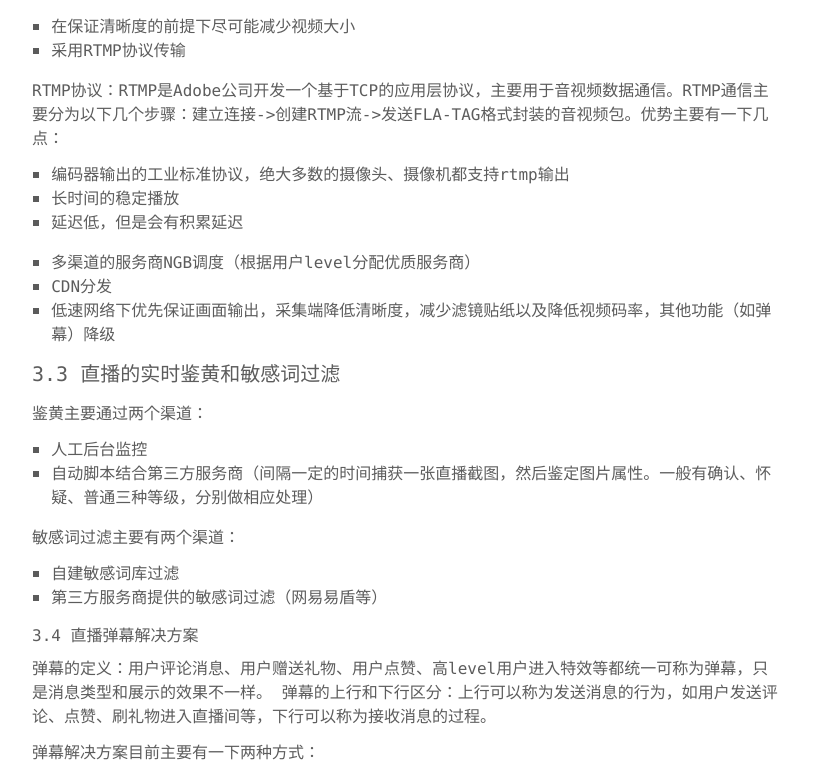
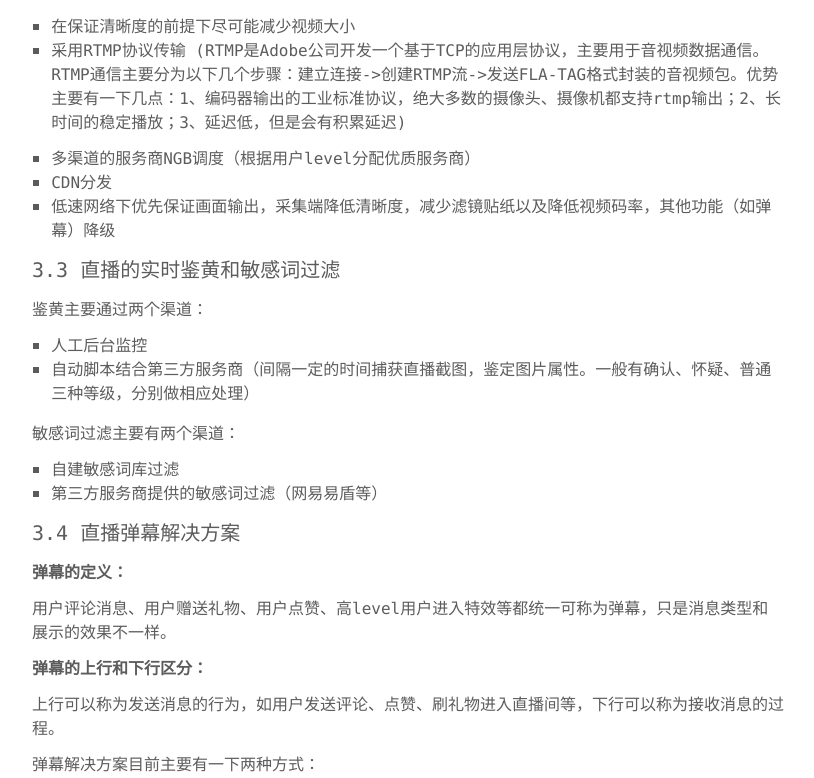
Before and after one commit to engineer-dahe/dahe.github.io, a Jekyll site: the page built from _posts/2018-07-23-live-technical-architecture.md, in a window 1280 px wide and 1400 px high, scrolled down 1380 px. Shown: the part 221-999 px from the top of the window, without its empty margins (232-1046 px from the left). Built offline with Jekyll 4.4.1, drawn with Linux system fonts in a browser that asks for light colours; some of the changed text lies outside the part shown.

Commit message:
撰写博客

```diff
--- a/_posts/2018-07-23-live-technical-architecture.md
+++ b/_posts/2018-07-23-live-technical-architecture.md
@@ -42,13 +42,7 @@ author: '丁'
 **解决方案：**
 
 * 在保证清晰度的前提下尽可能减少视频大小
-* 采用RTMP协议传输
-
-RTMP协议：RTMP是Adobe公司开发一个基于TCP的应用层协议，主要用于音视频数据通信。RTMP通信主要分为以下几个步骤：建立连接->创建RTMP流->发送FLA-TAG格式封装的音视频包。优势主要有一下几点：
-
-1. 编码器输出的工业标准协议，绝大多数的摄像头、摄像机都支持rtmp输出
-2. 长时间的稳定播放
-3. 延迟低，但是会有积累延迟
+* 采用RTMP协议传输 (RTMP是Adobe公司开发一个基于TCP的应用层协议，主要用于音视频数据通信。RTMP通信主要分为以下几个步骤：建立连接->创建RTMP流->发送FLA-TAG格式封装的音视频包。优势主要有一下几点：1、编码器输出的工业标准协议，绝大多数的摄像头、摄像机都支持rtmp输出；2、长时间的稳定播放；3、延迟低，但是会有积累延迟)
 
 * 多渠道的服务商NGB调度（根据用户level分配优质服务商）
 * CDN分发
@@ -59,17 +53,22 @@ RTMP协议：RTMP是Adobe公司开发一个基于TCP的应用层协议，主要
 鉴黄主要通过两个渠道：
 
 1. 人工后台监控
-2. 自动脚本结合第三方服务商（间隔一定的时间捕获一张直播截图，然后鉴定图片属性。一般有确认、怀疑、普通三种等级，分别做相应处理）
+2. 自动脚本结合第三方服务商（间隔一定的时间捕获直播截图，鉴定图片属性。一般有确认、怀疑、普通三种等级，分别做相应处理）
 
 敏感词过滤主要有两个渠道：
 
 1. 自建敏感词库过滤
 2. 第三方服务商提供的敏感词过滤（网易易盾等）
 
-##### 3.4 直播弹幕解决方案
+#### 3.4 直播弹幕解决方案
 
-弹幕的定义：用户评论消息、用户赠送礼物、用户点赞、高level用户进入特效等都统一可称为弹幕，只是消息类型和展示的效果不一样。
-弹幕的上行和下行区分：上行可以称为发送消息的行为，如用户发送评论、点赞、刷礼物进入直播间等，下行可以称为接收消息的过程。
+**弹幕的定义：**
+
+用户评论消息、用户赠送礼物、用户点赞、高level用户进入特效等都统一可称为弹幕，只是消息类型和展示的效果不一样。
+
+**弹幕的上行和下行区分：**
+
+上行可以称为发送消息的行为，如用户发送评论、点赞、刷礼物进入直播间等，下行可以称为接收消息的过程。
 
 弹幕解决方案目前主要有一下两种方式：
 
@@ -86,9 +85,9 @@ RTMP协议：RTMP是Adobe公司开发一个基于TCP的应用层协议，主要
 4. 业务集群的动态伸缩
 5. 缓存延迟落地
 
-#### 4、直播技术体系的发展
+### 4、直播技术体系的发展
 
-##### 4.1 直播云
+#### 4.1 直播云
 
 直播云的兴起和快速发展，成熟的技术架构和稳定性，可为中小企业提供一站式的直播服务（采集端sdk、转码、水印、鉴黄、录制、连麦等）。企业只需要专注于自身的业务逻辑与直播云的结合，节省大量的技术成本，提升企业竞争力。
 
```
Also changed, not shown: other parts of _posts/2018-07-23-live-technical-architecture.md (+1 -1 lines).
